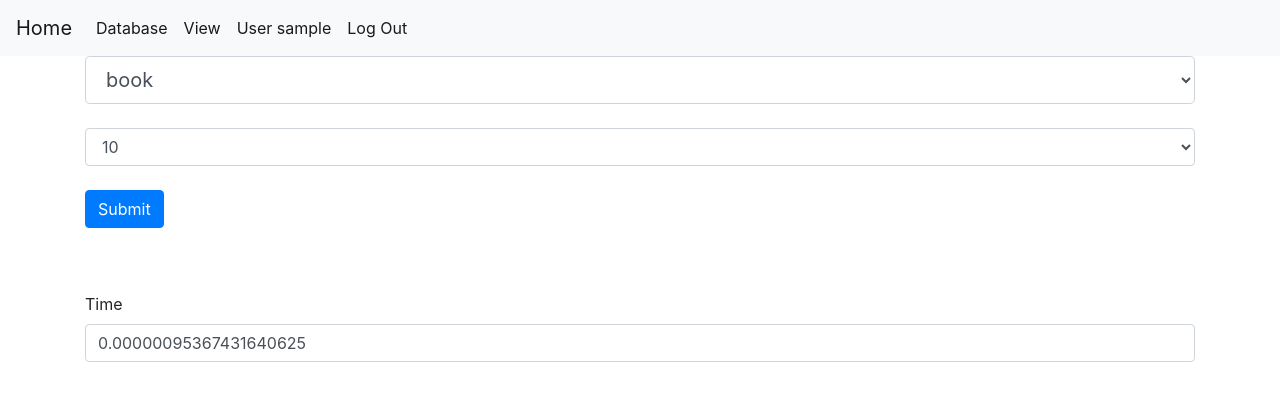
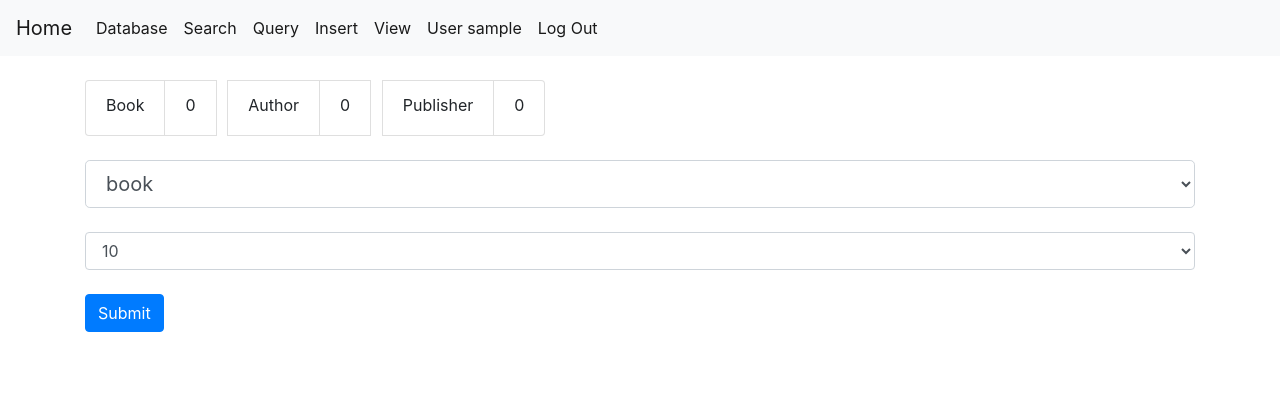
Before and after one commit to kunnako01/databook, a Django app: page /database/ in a window 1280 px wide. Shown: the top 401 px of the page. Run offline with Django 3.2, Linux system fonts and the light colour scheme; the visitor is signed in with stand-in values (Sample User, id 1); data that the repository does not hold is empty; some libraries are stand-ins or nearby versions.

Commit message:
deploy project to Heroku app

```diff
--- a/blogs/views.py
+++ b/blogs/views.py
@@ -3,18 +3,15 @@ from django.shortcuts import render, redirect
 from django.contrib.auth.models import User,auth
 from django.contrib import messages
 
-import pandas as pd
 import psycopg2
 import time
-import re
-import ast
-import json
 import time
 from datetime import date
 global sql_data_srting
 
 def index(request):
     sql_data = []
+    count1 = []
     time_start = time.time()
     flide1 = request.POST.get('flide')
     flide = str(flide1)
@@ -22,6 +19,18 @@ def index(request):
     conn = psycopg2.connect(host="localhost",database="book1", user="postgres", password="123456")
     conn.set_client_encoding('UTF8')
     cur = conn.cursor()
+    curb = conn.cursor()
+    cura = conn.cursor()
+    curp = conn.cursor()
+    sqlText_b = 'SELECT count(b_id) From book ;'
+    sqlText_a = 'SELECT count(a_name) From author ;'
+    sqlText_p = 'SELECT count(p_name) From publisher ;'
+    curb.execute(sqlText_b)
+    cura.execute(sqlText_a)
+    curp.execute(sqlText_p)
+    count1.append(curb.fetchall()[0][0])
+    count1.append(cura.fetchall()[0][0])
+    count1.append(curp.fetchall()[0][0])
     # sqlText = 'SELECT * From book LIMIT 10;'
     if flide == "None" or num1 == "None":
         sqlText = 'SELECT * From book LIMIT 10;'
@@ -30,14 +39,14 @@ def index(request):
         if num1 != "":
             sqlText = 'SELECT * From ' + flide + ' LIMIT ' + num1 + ';'
         else:
-            sqlText = 'SELECT * From ' + flide + ' LIMIT 1000 ;'
+            sqlText = 'SELECT * From ' + flide + ' LIMIT 10000 ;'
     ax1 = cur.execute(sqlText)
     data_dict = {}
     data_list = []
     count = 0
     if flide == 'book':
         for i in cur.fetchall():
-            data_dict = {'id':i[0],'name':i[1],'page':i[2],'year':i[3]}
+            data_dict = {'id':i[0],'name':i[1],'page':i[2],'year':i[3],'pb':i[4]}
             data_list.append(data_dict)
     elif flide == 'author':
         for i in cur.fetchall():
@@ -58,7 +67,8 @@ def index(request):
         'aa':["asd",'sss','ddd'],
         'data_list':data_list,
         'time_cou':time_cou,
-        'flide':flide1
+        'flide':flide1,
+        'count1':count1
     }
     return render(request,'index.html',context)
 
@@ -130,3 +140,307 @@ def loginw(request):
 def logout(request):
     auth.logout(request)
     return redirect('/home')
+
+
+def query(request):
+    sql_text = str(request.POST.get('sql_text'))
+    conn = psycopg2.connect(host="localhost",database="book1", user="postgres", password="123456")
+    conn.set_client_encoding('UTF8')
+    cur = conn.cursor()
+    try:
+        if sql_text == "None":
+            sql_text = 'SELECT * From book LIMIT 10; '
+            cur.execute(sql_text)
+        else:
+            sql_text = sql_text
+            cur.execute(sql_text)
+    except psycopg2.Error as error:
+        messages.info(request,"Syntax Error")
+        return redirect('/query')
+    sql_list=cur.fetchall()
+    colnames = [desc[0] for desc in cur.description]
+    context = {
+        'sql_list':sql_list,
+        'colnames':colnames,
+        'sql_text':sql_text
+    }
+
+
+    return render(request,'query.html',context)
+
+def insert(request):
+
+    flide1 = request.POST.get('flide')
+    flide = str(flide1)
+    if flide == 'book':
+        cou = 1
+    elif flide == 'author':
+        cou = 2
+    elif flide == 'publisher':
+        cou = 3
+    else:
+        cou = 0
+
+    context = {
+        'x':'xxx',
+        'cou': cou
+    }
+    return render(request,'insert.html',context)
+
+def ibook(request):
+    flide1 = request.POST.get('flide')
+    id1 = request.POST.get("id")
+    name = request.POST.get("name")
+    page = request.POST.get("page")
+    year = request.POST.get("year")
+    publishern = request.POST.get("publishern")
+    try:
+        conn = psycopg2.connect(host="localhost",database="book1", user="postgres", password="123456")
+        conn.set_client_encoding('UTF8')
+        cur = conn.cursor()
+        sqlText = 'SELECT * From book1 LIMIT 5;'
+        postgres_insert_query = """ INSERT INTO book (b_id, b_name, b_page,b_year, p_name) VALUES (%s,%s,%s,%s,%s)"""
+        record_to_insert = (str(id1), str(name), int(page), str(year), str(publishern))
+
+        cur.execute(postgres_insert_query, record_to_insert)
+        conn.commit()
+        count = cur.rowcount
+        print (count, "Record inserted successfully into book table")
+        messages.info(request, "Record inserted successfully into book table")
+        return redirect('/query')
+
+    except (Exception, psycopg2.Error) as error :
+        if(conn):
+            print("Failed to insert record into book table", error)
+        messages.info(request,"Error")
+        return redirect('/query')
+
+    finally:
+        #closing database connection.
+        if(conn):
+            cur.close()
+            conn.close()
+            print("PostgreSQL connection is closed")
+    context = {
+        'x':'xxx',
+        'flide1': flide1
+    }
+    return render(request,'insert.html',context)
+
+def iauthor(request):
+    flide1 = request.POST.get('flide')
+    name = request.POST.get("name")
+    year = request.POST.get("year")
+    try:
+        conn = psycopg2.connect(host="localhost",database="book1", user="postgres", password="123456")
+        conn.set_client_encoding('UTF8')
+        cur = conn.cursor()
+        sqlText = 'SELECT * From book1 LIMIT 5;'
+        postgres_insert_query = """ INSERT INTO author (a_name, a_year) VALUES (%s,%s)"""
+        record_to_insert = ( str(name), str(year))
+
+        cur.execute(postgres_insert_query, record_to_insert)
+        conn.commit()
+        count = cur.rowcount
+        print (count, "Record inserted successfully into author table")
+        messages.info(request, "Record inserted successfully into author table")
+        return redirect('/query')
+
+    except (Exception, psycopg2.Error) as error :
+        if(conn):
+            print("Failed to insert record into author table", error)
+        messages.info(request,"Error")
+        return redirect('/query')
+
+    finally:
+        #closing database connection.
+        if(conn):
+            cur.close()
+            conn.close()
+            print("PostgreSQL connection is closed")
+
+def ipublisher(request):
+    flide1 = request.POST.get('flide')
+    name = request.POST.get("name")
+    addr = request.POST.get("addr")
+    try:
+        conn = psycopg2.connect(host="localhost",database="book1", user="postgres", password="123456")
+        conn.set_client_encoding('UTF8')
+        cur = conn.cursor()
+        sqlText = 'SELECT * From book1 LIMIT 5;'
+        postgres_insert_query = """ INSERT INTO publisher (p_name, p_address) VALUES (%s,%s)"""
+        record_to_insert = ( str(name), str(addr))
+
+        cur.execute(postgres_insert_query, record_to_insert)
+        conn.commit()
+        count = cur.rowcount
+        print (count, "Record inserted successfully into publisher table")
+        messages.info(request, "Record inserted successfully into publisher table")
+        return redirect('/query')
+
+    except (Exception, psycopg2.Error) as error :
+        if(conn):
+            print("Failed to insert record into publisher table", error)
+        messages.info(request,"Error")
+        return redirect('/query')
+
+    finally:
+        #closing database connection.
+        if(conn):
+            cur.close()
+            conn.close()
+            print("PostgreSQL connection is closed")
+
+def qdele(request):
+    id_del = request.POST.get('id1')
+    id_colum = request.POST.get('id2')
+    sql_text = str(request.POST.get('sql_text'))
+
+    if id_colum == 'b_id':
+        try:
+            conn = psycopg2.connect(host="localhost",database="book1", user="postgres", password="123456")
+            conn.set_client_encoding('UTF8')
+            cur = conn.cursor()
+            sql_delete_query = """Delete from book where b_id = %s"""
+            cur.execute(sql_delete_query, (str(id_del), ))
+            conn.commit()
+            count = cur.rowcount
+            print(count, "Record deleted successfully ")
+            messages.info(request, "Record deleted successfully ")
+            return redirect('/query')
+        except (Exception, psycopg2.Error) as error:
+            print("Error in Delete operation", error)
+            messages.info(request, "Error in Delete operation")
+            return redirect('/query')
+
+        finally:
+            # closing database connection.
+            if (conn):
+                cur.close()
+                conn.close()
+                print("PostgreSQL connection is closed")
+                # messages.info(request, "PostgreSQL connection is closed")
+                return redirect('/query')
+    if id_colum == 'a_name':
+        try:
+            conn = psycopg2.connect(host="localhost",database="book1", user="postgres", password="123456")
+            conn.set_client_encoding('UTF8')
+            cur = conn.cursor()
+            # Update single record now
+            sql_delete_query = """Delete from author where a_name = %s"""
+            cur.execute(sql_delete_query, (str(id_del), ))
+            conn.commit()
+            count = cur.rowcount
+            print(count, "Record deleted successfully ")
+            messages.info(request, "Record deleted successfully ")
+            return redirect('/query')
+        except (Exception, psycopg2.Error) as error:
+            print("Error in Delete operation", error)
+            messages.info(request, "Error in Delete operation")
+            return redirect('/query')
+
+        finally:
+            # closing database connection.
+            if (conn):
+                cur.close()
+                conn.close()
+                print("PostgreSQL connection is closed")
+                messages.info(request, "PostgreSQL connection is closed")
+                return redirect('/query')
+    if id_colum == 'p_name':
+        try:
+            conn = psycopg2.connect(host="localhost",database="book1", user="postgres", password="123456")
+            conn.set_client_encoding('UTF8')
+            cur = conn.cursor()
+            # Update single record now
+            sql_delete_query = """Delete from publisher where p_name = %s"""
+            cur.execute(sql_delete_query, (str(id_del), ))
+            conn.commit()
+            count = cur.rowcount
+            print(count, "Record deleted successfully ")
+            messages.info(request, "Record deleted successfully ")
+            return redirect('/query')
+
+        except (Exception, psycopg2.Error) as error:
+            print("Error in Delete operation", error)
+            messages.info(request, "Error in Delete operation")
+            return redirect('/query')
+
+        finally:
+            # closing database connection.
+            if (conn):
+                cur.close()
+                conn.close()
+                print("PostgreSQL connection is closed")
+                # messages.info(request, "PostgreSQL connection is closed")
+                return redirect('/query')
+
+
+    messages.info(request, str(id_del)+str(id_colum))
+    print(id_del)
+    print(sql_text)
+    return redirect('/query')
+
+    # return render(request,'query.html')
+
+def search(request):
+    seach_book = str(request.POST.get('seach_book')).capitalize()
+    seach_author = str(request.POST.get('seach_author')).capitalize()
+    seach_publisher = str(request.POST.get('seach_publisher')).capitalize()
+
+    num1 = str(request.POST.get('num1'))
+    conn = psycopg2.connect(host="localhost",database="book1", user="postgres", password="123456")
+    conn.set_client_encoding('UTF8')
+    cur = conn.cursor()
+    if seach_book == '' or seach_book == "None":
+        seach_book = ''
+        sqbook = '%'
+        cou = 1
+    else:
+        sqbook = seach_book + '%'
+        cou = 1
+
+    if seach_author == '' or seach_author == "None":
+        seach_author= ''
+        sqauthor = '%'
+        cou = 1
+    else:
+        sqauthor = seach_author + '%'
+        cou = 1
+
+    if seach_publisher == '' or seach_publisher == "None":
+        seach_publisher=''
+        sqpublisher = '%'
+        cou = 1
+    else:
+        sqpublisher = seach_publisher + '%'
+        cou = 1
+
+    if sqbook == '%' and sqauthor == '%' and sqpublisher == '%':
+        limsql = 'limit 25 ;'
+        cou = 0
+    else:
+        limsql = ' ;'
+    # if seach_book == '' or seach_book == "None" and seach_author == '' or seach_author == "None" and seach_publisher == '' or seach_publisher == "None":
+    #     cou = 0
+
+    sqltext = """select book.b_name, work_for.a_name,    work_for.p_name from work_for
+    inner join write_for on work_for.a_name = write_for.a_name
+    inner join book on write_for.b_id = book.b_id
+    where book.b_name like """ + "'"+ sqbook +"'" + """ and work_for.a_name like """+ "'"+ sqauthor +"'" +  """
+    and work_for.p_name like """+ "'"+ sqpublisher +"' " +  limsql
+    cur.execute(sqltext)
+    sql_list=cur.fetchall()
+    colnames = [desc[0] for desc in cur.description]
+    context = {
+        'sql_list':sql_list,
+        'colnames':colnames,
+        'cou': cou,
+        'seach_book':seach_book,
+        'seach_author':seach_author,
+        'seach_publisher':seach_publisher
+    }
+    print(sqbook)
+    print(sqauthor)
+    print(sqpublisher)
+    return render(request,'seach.html',context)
--- a/databasewebapp/settings.py
+++ b/databasewebapp/settings.py
@@ -23,9 +23,9 @@ BASE_DIR = os.path.dirname(os.path.dirname(os.path.abspath(__file__)))
 SECRET_KEY = 'km8i6vxr78g*n2e70w=!iu+de0gq!$-*ci1nwtjcg)!7w!p*na'
 
 # SECURITY WARNING: don't run with debug turned on in production!
-DEBUG = True
+DEBUG = False
 
-ALLOWED_HOSTS = []
+ALLOWED_HOSTS = ['https://book-databasecpre15.herokuapp.com/']
 
 
 # Application definition
--- a/databasewebapp/urls.py
+++ b/databasewebapp/urls.py
@@ -26,4 +26,11 @@ urlpatterns = [
     path('singup/adduser', views.addu),
     path('login/loginw', views.loginw),
     path('logout/', views.logout),
+    path('query/', views.query),
+    path('insert/', views.insert),
+    path('insert/Ibook', views.ibook),
+    path('insert/Iauthor', views.iauthor),
+    path('insert/Ipublisher', views.ipublisher),
+    path('query/Qdele', views.qdele),
+    path('search/', views.search),
 ]
--- a/templates/index.html
+++ b/templates/index.html
@@ -1,4 +1,5 @@
 {% extends 'layout.html' %} {% block content %}
+
 <!-- <form method="POST">
     {% csrf_token %}
     <div class="form-group">
@@ -7,9 +8,21 @@
     </div>
     <input type="submit" value="run" class="btn-primary">
 </form> -->
+<br>
+<ul class=" list-group list-group-horizontal ">
+    <li class="list-group-item ">Book</li>
+    <li class="list-group-item ">{{count1.0}}</li>
+    <h1>&nbsp;</h1>
+    <li class="list-group-item ">Author</li>
+    <li class="list-group-item ">{{count1.1}}</li>
+    <h1>&nbsp;</h1>
+    <li class="list-group-item ">Publisher</li>
+    <li class="list-group-item ">{{count1.2}}</li>
+</ul>
+<br>
 <form method="POST">
     {% csrf_token %}
-    <select class="form-control form-control-lg" id="flide" name="flide">
+    <select class="form-control form-control-lg " id="flide" name="flide">
     <option value="book">book</option>
     <option value="author">author</option>
     <option value="publisher">publisher</option>
@@ -21,11 +34,15 @@
         <option value="">All</option>
       </select>
     <br>
-    <button ailgn="center" type="submit" class="btn btn-primary">Submit</button>
+    <button type="submit" class="btn btn-primary">Submit</button>
+    <!-- <a class="btn btn-primary" href="/insert" role="button">Insert</a>
+    <a class="btn btn-primary" href="/insert " role="button">Delete</a>
+    <a class="btn btn-primary" href="/insert" role="button">Update</a> -->
 </form>
 
 
 <br>{% if flide == 'book' %}
+<div class="table-wrapper-scroll-y my-custom-scrollbar">
     <table class="table">
         <thead class="thead-dark">
             <tr>
@@ -34,6 +51,9 @@
                 <th>name</th>
                 <th>page</th>
                 <th>year</th>
+                <th>publisher name</th>
+                <!-- <th>Update</th>
+            <th>Delete</th> -->
             </tr>
             {% for i in data_list %}
             <tr>
@@ -42,10 +62,20 @@
                 <td>{{i.name}}</td>
                 <td>{{i.page}}</td>
                 <td>{{i.year}}</td>
+                <td>{{i.pb}}</td>
+                <!-- <td><a class="btn btn-primary" href="/home" role="button">Edit</a></td>
+            <td><a class="btn btn-primary" href="/home" role="button">Delete</a></td> -->
             </tr>
+
             {% endfor %}
     </table>
+</div>
+<div class="form-group">
+    <label for="">Time</label>
+    <input type="text" class="form-control" name="sq" value="{{time_cou}}">
+</div>
 {% elif flide == 'author' %}
+<div class="table-wrapper-scroll-y my-custom-scrollbar">
     <table class="table">
         <thead class="thead-dark">
             <tr>
@@ -61,7 +91,13 @@
             </tr>
             {% endfor %}
     </table>
+</div>
+<div class="form-group">
+    <label for="">Time</label>
+    <input type="text" class="form-control" name="sq" value="{{time_cou}}">
+</div>
 {% elif flide == 'publisher' %}
+<div class="table-wrapper-scroll-y my-custom-scrollbar">
     <table class="table">
         <thead class="thead-dark">
             <tr>
@@ -77,10 +113,10 @@
             </tr>
             {% endfor %}
     </table>
-{% endif %}
-<br>
+</div>
 <div class="form-group">
     <label for="">Time</label>
     <input type="text" class="form-control" name="sq" value="{{time_cou}}">
 </div>
-{% endblock %}
+{% endif %}
+<br> {% endblock %}
--- a/templates/layout.html
+++ b/templates/layout.html
@@ -7,6 +7,32 @@
     <script src="https://code.jquery.com/jquery-3.4.1.slim.min.js" integrity="sha384-J6qa4849blE2+poT4WnyKhv5vZF5SrPo0iEjwBvKU7imGFAV0wwj1yYfoRSJoZ+n" crossorigin="anonymous"></script>
     <script src="https://cdn.jsdelivr.net/npm/popper.js@1.16.0/dist/umd/popper.min.js" integrity="sha384-Q6E9RHvbIyZFJoft+2mJbHaEWldlvI9IOYy5n3zV9zzTtmI3UksdQRVvoxMfooAo" crossorigin="anonymous"></script>
     <script src="https://stackpath.bootstrapcdn.com/bootstrap/4.4.1/js/bootstrap.min.js" integrity="sha384-wfSDF2E50Y2D1uUdj0O3uMBJnjuUD4Ih7YwaYd1iqfktj0Uod8GCExl3Og8ifwB6" crossorigin="anonymous"></script>
+    <style>
+        .my-custom-scrollbar {
+            position: relative;
+            height: 400px;
+            overflow: auto;
+        }
+
+        .table-wrapper-scroll-y {
+            display: block;
+        }
+    </style>
+    <style>
+        .m_title {
+            display: block;
+        }
+
+        .m_title:first-letter {
+            text-transform: uppercase;
+        }
+
+        .capitalize {
+            text-transform: capitalize;
+        }
+    </style>
+
+
 </head>
 
 <body>
@@ -17,10 +43,31 @@
         <div class="collapse navbar-collapse" id="navbarNav">
 
             <ul class="navbar-nav">
-                {% if user.is_authenticated %}
+
                 <li class="nav-item active">
                     <a class="nav-link" href="/database">Database <span class="sr-only">(current)</span></a>
                 </li>
+                <li class="nav-item active">
+                    <a class="nav-link" href="/search">Search <span class="sr-only">(current)</span></a>
+                </li>
+                {% if user.is_authenticated %}
+                <li class="nav-item active">
+                    <a class="nav-link" href="/query">Query</a>
+                </li>
+                <li class="nav-item active">
+                    <a class="nav-link" href="/insert">Insert</a>
+                </li>
+                <!-- <li class="nav-item dropdown">
+                    <a class="nav-link dropdown-toggle" href="#" id="navbarDropdown" role="button" data-toggle="dropdown" aria-haspopup="true" aria-expanded="false">
+                        Modify Table
+                    </a>
+                    <div class="dropdown-menu" aria-labelledby="navbarDropdown">
+                        <a class="dropdown-item" href="/insert">Insert</a>
+                        <a class="dropdown-item" href="/insert">Delete</a>
+                        <a class="dropdown-item" href="/insert">Update</a>
+                    </div>
+                </li> -->
+
                 <li class="nav-item active">
                     <a class="nav-link" href="/view">View</a>
                 </li>
@@ -29,14 +76,11 @@
                     <a class="nav-link">User {{user.username}}</a>
                 </li>
                 <li class="nav-item active">
-                    <a align="right" class="nav-link" href="/logout">Log Out</a>
+                    <a class="nav-link" href="/logout">Log Out</a>
                 </li>
                 {% else %}
                 <li class="nav-item active">
-                    <a class="nav-link" href="/login">Log In</a>
-                </li>
-                <li class="nav-item active">
-                    <a class="nav-link disabled" href="#" tabindex="-1" aria-disabled="true">Disabled</a>
+                    <a class="btn btn-outline-success my-2 my-sm-0" href="/login">Log In</a>
                 </li>
                 {% endif %}
             </ul>
--- a/templates/singin.html
+++ b/templates/singin.html
@@ -1,5 +1,5 @@
 {% extends 'layout.html' %} {% block content %}
-<h2 align="center">Sing Up</h2>
+<h2 align="center">Sign Up</h2>
 <br> {% for mess in messages %}
 <div class="alert alert-info" role="alert">
     <a class="alert-link">{{mess}} </a>
```
Also changed, not shown: requirements.txt (added, +29 -0 lines), templates/insert.html (added, +67 -0 lines), templates/login.html (+6 -1 lines), templates/query.html (added, +50 -0 lines), templates/seach.html (added, +42 -0 lines), templates/view.html (+19 -2 lines), 1 other file. Lines whose indentation alone changed are shown as unchanged.
